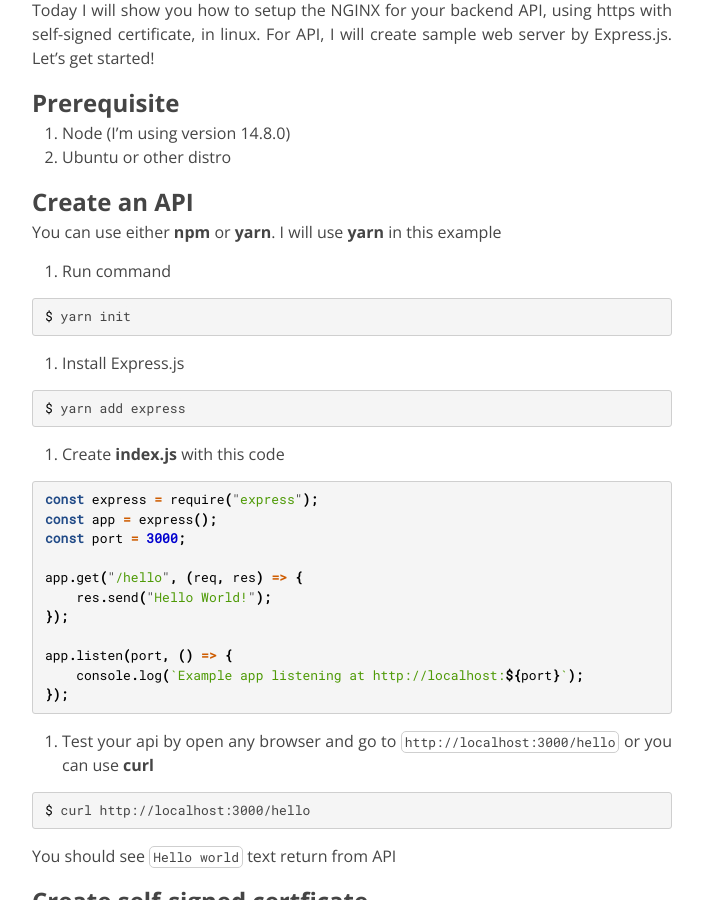
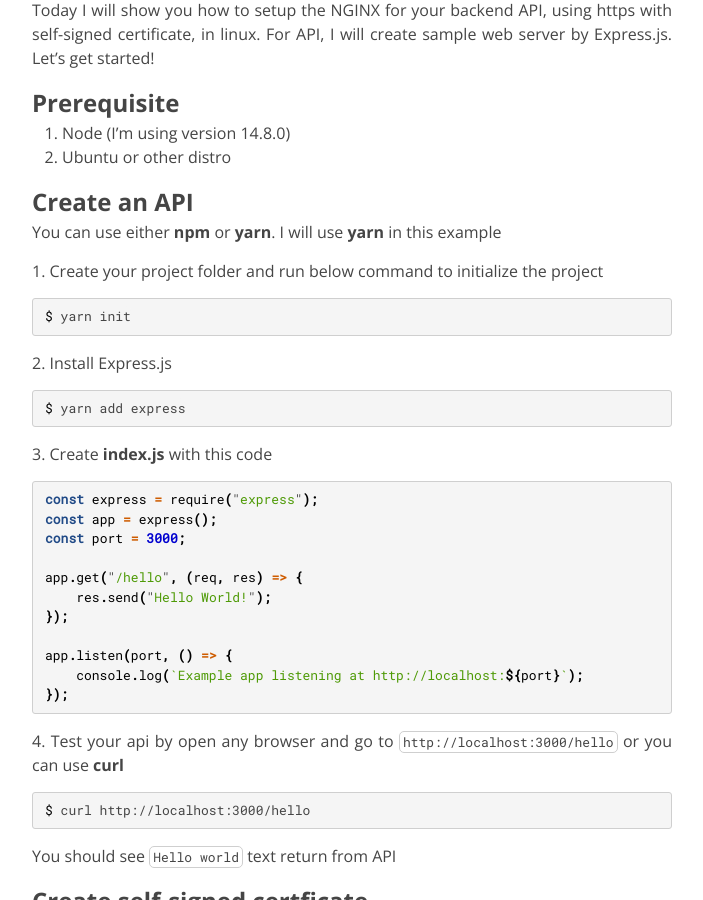
Before and after one commit to oat9002/oat9002.github.io, a Jekyll site: the page built from _posts/2020-08-24-nginx.md, in a window 1280 px wide and 900 px high, scrolled down 462 px. Shown: the whole window, without its empty margins (288-991 px from the left). Built offline with Jekyll 4.4.1, drawn with Linux system fonts in a browser that asks for light colours; nearby versions of some CDN libraries.

Commit message:
Update jekyll

````diff
--- a/Gemfile
+++ b/Gemfile
@@ -9,7 +9,7 @@
 #
 # This will help ensure the proper Jekyll version is running.
 # Happy Jekylling!
-gem "jekyll", "~> 3.6.3"
+gem "jekyll", "~> 4.0.0"
 
 # This is the default theme for new Jekyll sites. You may change this to anything you like.
 #gem "minima", "~> 2.0"
--- a/_posts/2020-08-24-nginx.md
+++ b/_posts/2020-08-24-nginx.md
@@ -18,19 +18,19 @@
 
 You can use either **npm** or **yarn**. I will use **yarn** in this example
 
-1. Run command
+1\. Create your project folder and run below command to initialize the project
 
 ```bash
 $ yarn init
 ```
 
-2. Install Express.js
+2\. Install Express.js
 
 ```bash
 $ yarn add express
 ```
 
-3. Create **index.js** with this code
+3\. Create **index.js** with this code
 
 ```javascript
 const express = require("express");
@@ -46,7 +46,7 @@
 });
 ```
 
-4. Test your api by open any browser and go to `http://localhost:3000/hello` or you can use **curl**
+4\. Test your api by open any browser and go to `http://localhost:3000/hello` or you can use **curl**
 
 ```bash
 $ curl http://localhost:3000/hello
````
Also changed, not shown: Gemfile.lock.
